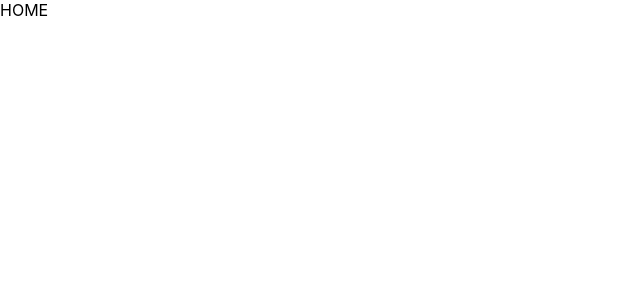
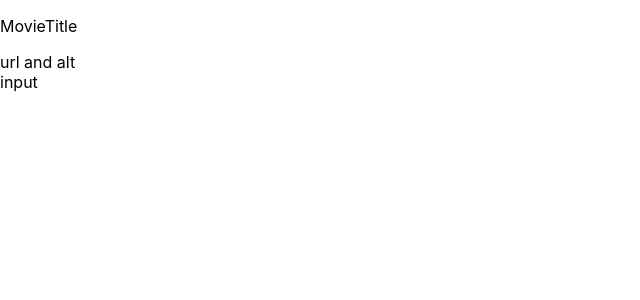
Before and after one commit to igormcsouza/quarks, a React (Create React App) app in the folder frontend/: page / in a window 1280 px wide. Shown: the top 300 px of the page, without its empty margins (0-640 px from the left). Built offline with nearby package versions, Linux system fonts and the light colour scheme.

Commit message:
Adjust layout and logic

```diff
--- /dev/null
+++ b/frontend/src/components/MovieReviewBox.tsx
@@ -0,0 +1,7 @@
+import React from "react";
+
+const MovieReviewBox: React.FC<{}> = (props) => {
+  return <div>{props.children}</div>;
+};
+
+export default MovieReviewBox;
--- /dev/null
+++ b/frontend/src/components/MovieReviewFormBox.tsx
@@ -0,0 +1,11 @@
+import React from "react";
+
+interface IMovieReviewFormBox {
+  onSubmit: () => void;
+}
+
+const MovieReviewFormBox: React.FC<IMovieReviewFormBox> = (props) => {
+  return <div>input</div>;
+};
+
+export default MovieReviewFormBox;
--- /dev/null
+++ b/frontend/src/components/MovieReviewImage.tsx
@@ -0,0 +1,11 @@
+import React from "react";
+
+const MovieReviewImage: React.FC<{ src: string; alt: string }> = (props) => {
+  return (
+    <div>
+      {props.src} and {props.alt}
+    </div>
+  );
+};
+
+export default MovieReviewImage;
--- /dev/null
+++ b/frontend/src/components/MovieReviewtitle.tsx
@@ -0,0 +1,7 @@
+import React from "react";
+
+const MovieReviewtitle: React.FC<{ text: string }> = (props) => {
+  return <p>{props.text}</p>;
+};
+
+export default MovieReviewtitle;
--- a/frontend/src/pages/Home.tsx
+++ b/frontend/src/pages/Home.tsx
@@ -1,7 +1,32 @@
-import React from "react";
+import React, { useState } from "react";
+import MovieReviewBox from "../components/MovieReviewBox";
+import MovieReviewFormBox from "../components/MovieReviewFormBox";
+import MovieReviewImage from "../components/MovieReviewImage";
+import MovieReviewtitle from "../components/MovieReviewtitle";
 
 const Home: React.FC<{}> = () => {
-  return <div>HOME</div>;
+  const [process, setProcess] = useState("write");
+
+  function renderProcess(param: string) {
+    switch (param) {
+      case "write":
+        return (
+          <>
+            <MovieReviewtitle text="MovieTitle" />
+            <MovieReviewImage src="url" alt="alt" />
+            <MovieReviewFormBox onSubmit={() => setProcess("waiting")} />
+          </>
+        );
+      default:
+        return "...";
+    }
+  }
+
+  return (
+    <div>
+      <MovieReviewBox>{renderProcess(process)}</MovieReviewBox>
+    </div>
+  );
 };
 
 export default Home;
```
